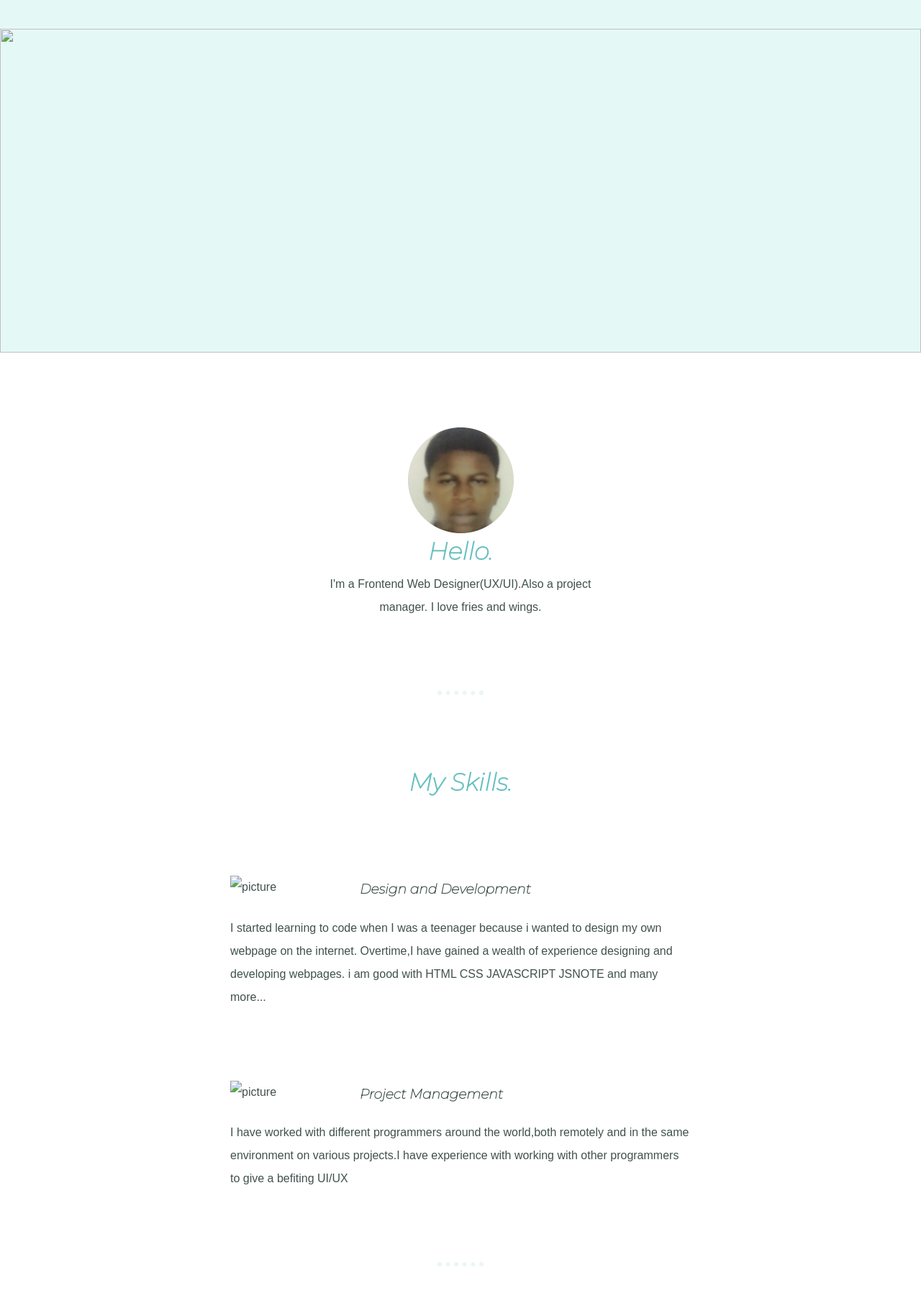
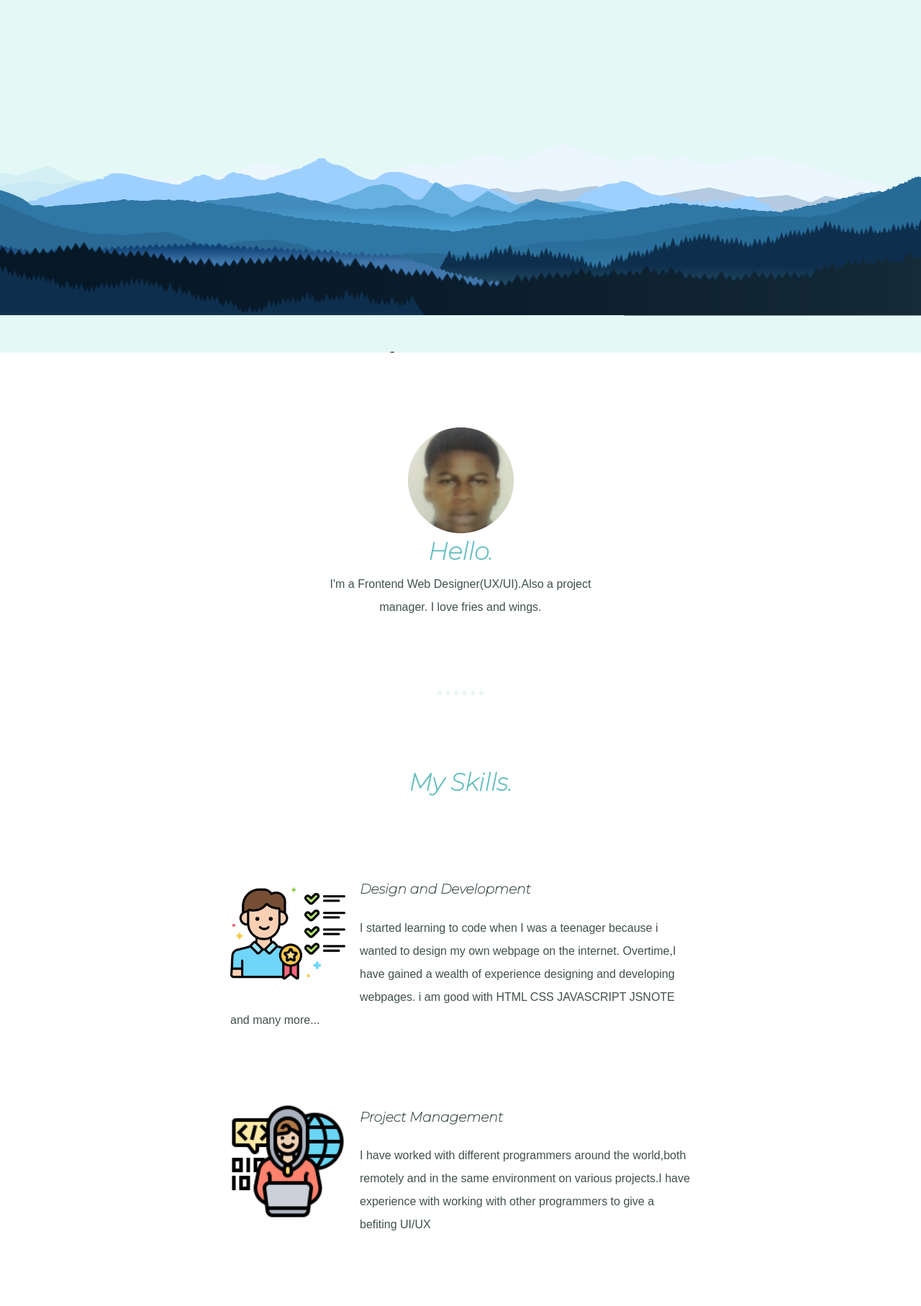
Before and after one commit to Abba-png/personalwebsite, a plain HTML site: page index.html in a window 1280 px wide. Shown: the part 464-2279 px from the top of the page at 72% size. Drawn offline with Linux system fonts and the light colour scheme.

Commit message:
Update index.html

```diff
--- a/index.html
+++ b/index.html
@@ -11,9 +11,9 @@
 	<div class='top-container'><h1>I'm Abba.</h1>
 
 <h2><p> A Web Designer</h2>
-<img class="the-mountain" src="mountain.png">
-<img class="cloud" src="27-cloud-png-image-thumb.png">
-<img class="cloudtwo" src="27-cloud-png-image-thumb.png">
+<img class="the-mountain" src="images/mountain.png">
+<img class="cloud" src="images/27-cloud-png-image-thumb.png">
+<img class="cloudtwo" src="images/27-cloud-png-image-thumb.png">
 <div class="middle-container">
   <div class="profile">
     <img src="images/1803CS012-modified.png" alt="Profile picture">
@@ -24,13 +24,13 @@
   <div class="skills">
     <h2>My Skills.</h2>
     <div class="skill-row">
-      <img class="image" src="requirements.png" alt="picture">
+      <img class="image" src="images/requirements.png" alt="picture">
       <h3>Design and Development</h3>
       <p class="paragraph1">I started learning to code when I was a teenager because i wanted to design my own webpage on the internet. Overtime,I have gained a wealth of experience designing and developing webpages.
       i am good with HTML CSS JAVASCRIPT JSNOTE and many more... </p>
     </div>
     <div class="skill-row">
-      <img class="skill-image"  src="2463510.png" alt="picture">
+      <img class="skill-image"  src="images/2463510.png" alt="picture">
       <h3>Project Management</h3>
       <p>I have worked with different programmers around the world,both remotely and in the same environment on various projects.I have experience with working with other programmers to give a befiting UI/UX</p>
     </div>
```
